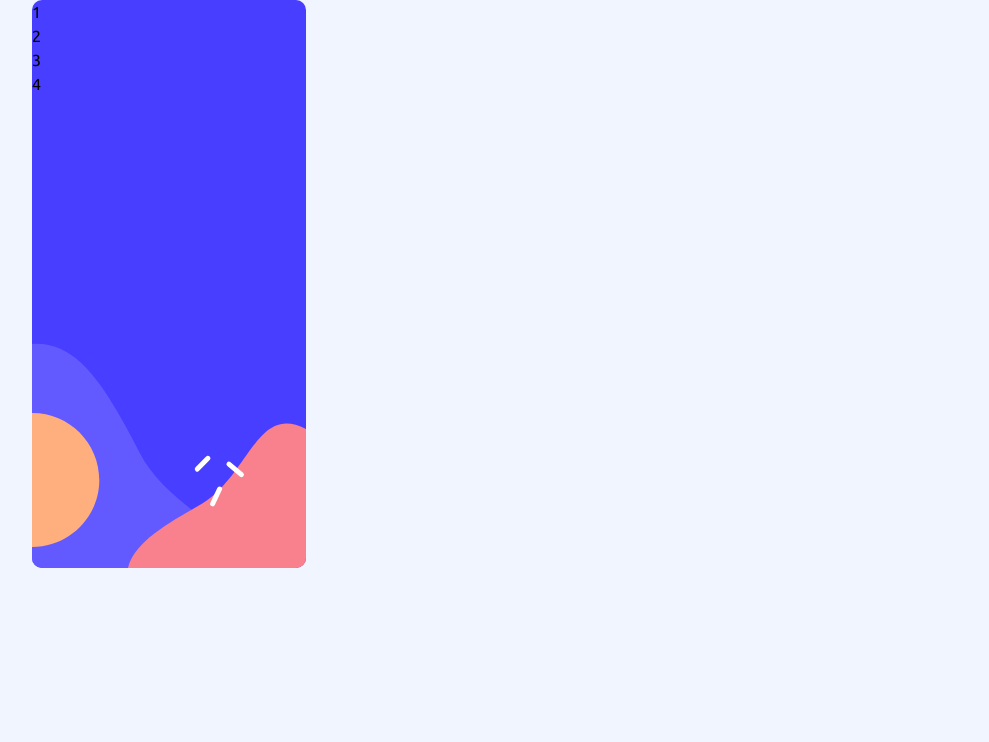
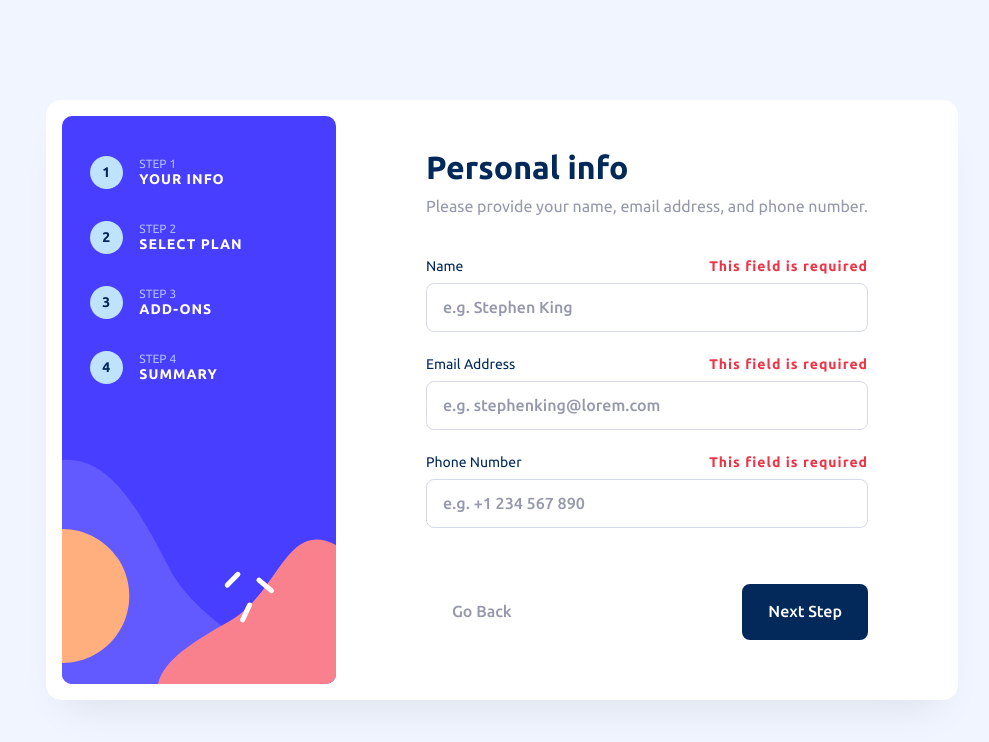
Before and after one commit to makogeboris/multi-step-form, a React (Vite) app: page / in a window 1280 px wide. Shown: the top 742 px of the page, without its empty margins (138-1127 px from the left). Built offline with nearby package versions, Linux system fonts and the light colour scheme.

Commit message:
update components

```diff
--- a/src/App.jsx
+++ b/src/App.jsx
@@ -1,22 +1,25 @@
 import styled from "styled-components";
 import GlobalStyles from "./styles/GlobalStyles";
-import Form from "./components/Form";
+import MainContent from "./components/MainContent";
 
-const Container = styled.div`
-  display: flex;
-  align-items: center;
-  justify-content: center;
+const Main = styled.main`
+  @media (min-width: 48rem) {
+    padding-inline: var(--space-xl);
+    padding-block: var(--space-2xl);
+  }
 `;
+
+const Container = styled.div``;
 
 function App() {
   return (
     <>
       <GlobalStyles />
-      <main>
+      <Main>
         <Container>
-          <Form />
+          <MainContent />
         </Container>
-      </main>
+      </Main>
     </>
   );
 }
--- /dev/null
+++ b/src/components/Button.jsx
@@ -0,0 +1,59 @@
+import styled, { css } from "styled-components";
+
+const variations = {
+  primary: css`
+    background: var(--blue-950);
+    color: var(--white);
+
+    &:hover {
+      background: var(--blue-700);
+    }
+
+    &:focus-visible {
+      outline: 2px solid var(--blue-950);
+      outline-offset: 1px;
+    }
+  `,
+
+  secondary: css`
+    background: var(--white);
+    color: var(--gray-500);
+
+    &:hover {
+      color: var(--blue-950);
+    }
+
+    &:focus-visible {
+      outline: 2px solid var(--blue-950);
+      outline-offset: -2px;
+    }
+  `,
+};
+
+const Button = styled.button`
+  display: flex;
+  justify-content: center;
+  align-items: center;
+  border-radius: 4px;
+  padding: 0.5625rem var(--space-sm);
+  border: 2px solid transparent;
+  font-weight: 500;
+  font-size: var(--fs-sm);
+  line-height: 150%;
+  transition: all ease 0.3s;
+
+  @media (min-width: 26.875rem) {
+    border-radius: 8px;
+    padding: var(--space-sm) var(--space-md);
+    font-size: var(--fs-md);
+    line-height: 120%;
+  }
+
+  ${(props) => variations[props.variation]}
+`;
+
+Button.defaultProps = {
+  variation: "primary",
+};
+
+export default Button;
--- a/src/components/Form.jsx
+++ b/src/components/Form.jsx
@@ -1,18 +1,255 @@
 import styled from "styled-components";
-import StepContainer from "./StepContainer";
-import MainContent from "./MainContent";
+import Button from "./Button";
+
+const Wrapper = styled.div`
+  padding-inline: var(--space-sm);
+
+  @media (min-width: 48rem) {
+    padding-inline: 0;
+  }
+`;
 
 const StyledForm = styled.form`
+  display: flex;
+  flex-direction: column;
+  padding: var(--space-lg) var(--space-md);
+  gap: var(--space-md);
+  background: var(--white);
+  box-shadow: var(--shadow);
+  border-radius: 10px;
   width: 100%;
-  max-width: 940px;
+  max-width: 33.75rem;
+  margin: 0 auto;
+  margin-top: -76px;
+  margin-block-end: 12.875rem;
+
+  @media (min-width: 48rem) {
+    margin: 0;
+    padding: 0;
+    padding-block-start: var(--space-lg);
+    box-shadow: none;
+    max-width: 28.125rem;
+    gap: var(--space-lg);
+  }
+
+  @media (min-width: 67.5rem) {
+    gap: var(--space-xl);
+  }
+`;
+
+const FormHeader = styled.div`
+  display: flex;
+  flex-direction: column;
+  gap: var(--space-xs);
+`;
+
+const Heading = styled.h1`
+  font-weight: var(--fw-bold);
+  font-size: var(--fs-lg);
+  line-height: var(--lh-tight);
+  color: var(--blue-950);
+
+  @media (min-width: 26.875rem) {
+    font-size: var(--fs-xl);
+  }
+`;
+
+const Description = styled.p`
+  font-weight: var(--fw-regular);
+  font-size: var(--fs-md);
+  line-height: var(--lh-base);
+  color: var(--gray-500);
+`;
+
+const FormFields = styled.div`
+  display: flex;
+  flex-direction: column;
+  gap: var(--space-sm);
+
+  @media (min-width: 48rem) {
+    gap: var(--space-md);
+  }
+`;
+
+const FieldsContainer = styled.div`
+  display: flex;
+  flex-direction: column;
+  gap: var(--space-xs);
+`;
+
+const LabelErrWrap = styled.div`
+  display: flex;
+  align-items: center;
+  justify-content: space-between;
+`;
+
+const ErrorMessage = styled.p`
+  font-weight: var(--fw-bold);
+  font-size: var(--fs-xs);
+  line-height: var(--lh-tight);
+  letter-spacing: 1px;
+  color: var(--red-500);
+
+  @media (min-width: 26.875rem) {
+    font-size: var(--fs-sm);
+  }
+`;
+
+const Label = styled.label`
+  font-weight: var(--fw-regular);
+  font-size: var(--fs-xs);
+  line-height: var(--lh-tight);
+  color: var(--blue-950);
+
+  @media (min-width: 26.875rem) {
+    font-size: var(--fs-sm);
+  }
+`;
+
+const Input = styled.input`
+  padding: var(--space-xs) var(--space-sm);
+  background: var(--white);
+  border: 1px solid var(--purple-200);
+  /* border: 1px solid var(--red-500); */
+  border-radius: 4px;
+  font-weight: var(--fw-medium);
+  font-size: var(--fs-sm);
+  line-height: var(--lh-tight);
+  color: var(--blue-950);
+  cursor: pointer;
+  transition: all ease 0.3s;
+
+  &:hover:not(:focus-visible) {
+    border: 1px solid var(--purple-600);
+  }
+
+  &:focus-visible {
+    outline: 2px solid var(--blue-950);
+  }
+
+  &::placeholder {
+    line-height: var(--lh-base);
+    color: var(--gray-500);
+  }
+
+  @media (min-width: 26.875rem) {
+    padding: 0.875rem var(--space-sm);
+    font-size: var(--fs-md);
+    border-radius: 8px;
+  }
+`;
+
+const BtnsWrapDesktop = styled.div`
+  display: none;
+
+  @media (min-width: 48rem) {
+    width: 100%;
+    display: flex;
+    justify-content: space-between;
+    /* justify-content: flex-end; */
+    margin-block-start: var(--space-sm);
+  }
+`;
+
+const WrapDesk = styled.div`
+  justify-self: flex-end;
+`;
+
+const BtnWrap = styled.div`
+  width: 33.75rem;
+  display: flex;
+  justify-content: space-between;
+  /* justify-content: flex-end; */
+  margin: 0 auto;
+`;
+
+const BtnsWrapMobile = styled.div`
+  display: flex;
+  justify-content: space-between;
+  /* justify-content: flex-end; */
+  background: var(--white);
+  margin-block-start: 8.4375rem;
+  padding: var(--space-sm);
+  width: 100%;
+  position: absolute;
+  bottom: 0;
+
+  @media (min-width: 48rem) {
+    display: none;
+  }
 `;
 
 function Form() {
   return (
-    <StyledForm>
-      <StepContainer />
-      <MainContent />
-    </StyledForm>
+    <>
+      <Wrapper>
+        <StyledForm>
+          <FormHeader>
+            <Heading>Personal info</Heading>
+            <Description>
+              Please provide your name, email address, and phone number.
+            </Description>
+          </FormHeader>
+
+          <FormFields>
+            <FieldsContainer>
+              <LabelErrWrap>
+                <Label htmlFor="name">Name</Label>
+                <ErrorMessage>This field is required</ErrorMessage>
+              </LabelErrWrap>
+              <Input
+                type="text"
+                name="name"
+                id="name"
+                placeholder="e.g. Stephen King"
+              />
+            </FieldsContainer>
+
+            <FieldsContainer>
+              <LabelErrWrap>
+                <Label htmlFor="email">Email Address</Label>
+                <ErrorMessage>This field is required</ErrorMessage>
+              </LabelErrWrap>
+              <Input
+                type="email"
+                name="email"
+                id="email"
+                placeholder="e.g. stephenking@lorem.com"
+              />
+            </FieldsContainer>
+
+            <FieldsContainer>
+              <LabelErrWrap>
+                <Label htmlFor="number">Phone Number</Label>
+                <ErrorMessage>This field is required</ErrorMessage>
+              </LabelErrWrap>
+              <Input
+                type="number"
+                name="number"
+                id="number"
+                placeholder="e.g. +1 234 567 890"
+              />
+            </FieldsContainer>
+          </FormFields>
+
+          <BtnsWrapDesktop>
+            <Button variation="secondary">Go Back</Button>
+
+            <WrapDesk>
+              <Button variation="primary">Next Step</Button>
+            </WrapDesk>
+          </BtnsWrapDesktop>
+        </StyledForm>
+      </Wrapper>
+
+      <BtnsWrapMobile>
+        <BtnWrap>
+          <Button variation="secondary">Go Back</Button>
+
+          <Button variation="primary">Next Step</Button>
+        </BtnWrap>
+      </BtnsWrapMobile>
+    </>
   );
 }
 
--- a/src/components/MainContent.jsx
+++ b/src/components/MainContent.jsx
@@ -1,5 +1,32 @@
+import styled from "styled-components";
+import StepContainer from "./StepContainer";
+import Form from "./Form";
+
+const StyledMainContent = styled.div`
+  width: 100%;
+  display: grid;
+
+  @media (min-width: 48rem) {
+    grid-auto-flow: column;
+    place-content: center;
+    gap: clamp(3rem, 7vw, 7.25rem);
+    background: var(--white);
+    box-shadow: var(--shadow);
+    border-radius: 15px;
+    width: fit-content;
+    padding-block: var(--space-sm);
+    padding-inline-start: var(--space-sm);
+    padding-inline-end: clamp(3rem, 7vw, 6.25rem);
+  }
+`;
+
 function MainContent() {
-  return <div></div>;
+  return (
+    <StyledMainContent>
+      <StepContainer />
+      <Form />
+    </StyledMainContent>
+  );
 }
 
 export default MainContent;
--- a/src/components/StepContainer.jsx
+++ b/src/components/StepContainer.jsx
@@ -4,30 +4,128 @@ const StyledStepContainer = styled.div`
   background-image: url("/images/bg-sidebar-mobile.svg");
   background-repeat: no-repeat;
   background-size: cover;
-  min-height: 172px;
+  min-height: 10.75rem;
+  display: flex;
+  justify-content: center;
+  gap: var(--space-sm);
+  padding-block-start: var(--space-lg);
+  min-width: 17.125rem;
 
-  @media (min-width: 600px) {
+  @media (min-width: 48rem) {
     background-image: url("/images/bg-sidebar-desktop.svg");
-    max-width: 274px;
-    min-height: 568px;
+    min-height: 35.5rem;
+    flex-direction: column;
+    justify-content: flex-start;
+    padding-block: var(--space-xl);
+    padding-inline: 1.75rem;
+    gap: var(--space-lg);
   }
+`;
+
+const StepItem = styled.div`
+  height: fit-content;
+
+  @media (min-width: 48rem) {
+    display: flex;
+    align-items: center;
+    gap: var(--space-sm);
+  }
+`;
+
+const StepNumberContainer = styled.div`
+  width: 2.0625rem;
+  height: 2.0625rem;
+  /* border: 1px solid var(--white); */
+  border: 1px solid transparent;
+  border-radius: 16.5px;
+  /* background: transparent; */
+  background: var(--blue-200);
+  display: grid;
+  place-items: center;
+`;
+
+const StepTextContainer = styled.div`
+  display: none;
+
+  @media (min-width: 48rem) {
+    display: flex;
+    flex-direction: column;
+    align-items: flex-start;
+  }
+`;
+
+const StepTitle = styled.p`
+  font-weight: var(--fw-regular);
+  font-size: var(--fs-xs);
+  line-height: var(--lh-tight);
+  text-transform: uppercase;
+  color: var(--blue-300);
+`;
+
+const StepDescription = styled.p`
+  font-weight: var(--fw-bold);
+  font-size: var(--fs-sm);
+  line-height: var(--lh-tight);
+  text-transform: uppercase;
+  letter-spacing: 1px;
+  color: var(--white);
+`;
+
+const StepNumber = styled.p`
+  font-weight: var(--fw-bold);
+  font-size: var(--fs-sm);
+  line-height: var(--lh-tight);
+  letter-spacing: 1px;
+  /* color: var(--white); */
+  color: var(--blue-950);
 `;
 
 function StepContainer() {
   return (
     <StyledStepContainer>
-      <div>
-        <p>1</p>
-      </div>
-      <div>
-        <p>2</p>
-      </div>
-      <div>
-        <p>3</p>
-      </div>
-      <div>
-        <p>4</p>
-      </div>
+      <StepItem>
+        <StepNumberContainer>
+          <StepNumber>1</StepNumber>
+        </StepNumberContainer>
+
+        <StepTextContainer>
+          <StepTitle>Step 1</StepTitle>
+          <StepDescription>Your info</StepDescription>
+        </StepTextContainer>
+      </StepItem>
+
+      <StepItem>
+        <StepNumberContainer>
+          <StepNumber>2</StepNumber>
+        </StepNumberContainer>
+
+        <StepTextContainer>
+          <StepTitle>Step 2</StepTitle>
+          <StepDescription>Select plan</StepDescription>
+        </StepTextContainer>
+      </StepItem>
+
+      <StepItem>
+        <StepNumberContainer>
+          <StepNumber>3</StepNumber>
+        </StepNumberContainer>
+
+        <StepTextContainer>
+          <StepTitle>Step 3</StepTitle>
+          <StepDescription>Add-ons</StepDescription>
+        </StepTextContainer>
+      </StepItem>
+
+      <StepItem>
+        <StepNumberContainer>
+          <StepNumber>4</StepNumber>
+        </StepNumberContainer>
+
+        <StepTextContainer>
+          <StepTitle>Step 4</StepTitle>
+          <StepDescription>Summary</StepDescription>
+        </StepTextContainer>
+      </StepItem>
     </StyledStepContainer>
   );
 }
--- a/src/styles/GlobalStyles.js
+++ b/src/styles/GlobalStyles.js
@@ -21,6 +21,7 @@ const GlobalStyles = createGlobalStyle`
   --blue-200: hsl(206, 94%, 87%);
   --blue-100: hsl(218, 100%, 97%);
   --blue-50: hsl(231, 100%, 99%);
+  --shadow: 0px 25px 40px -20px rgba(0, 0, 0, 0.0951141);
 
   /* TYPOGRAPHY */
 
@@ -117,6 +118,13 @@ body {
   line-height: 1.5;
   font-family: "Ubuntu", sans-serif;
   background: var(--blue-100);
+    position: relative;
+
+
+    @media (min-width: 48rem) {
+      display: grid;
+      place-content: center;
+    }
 }
 
 /* Remove default margins */
```
